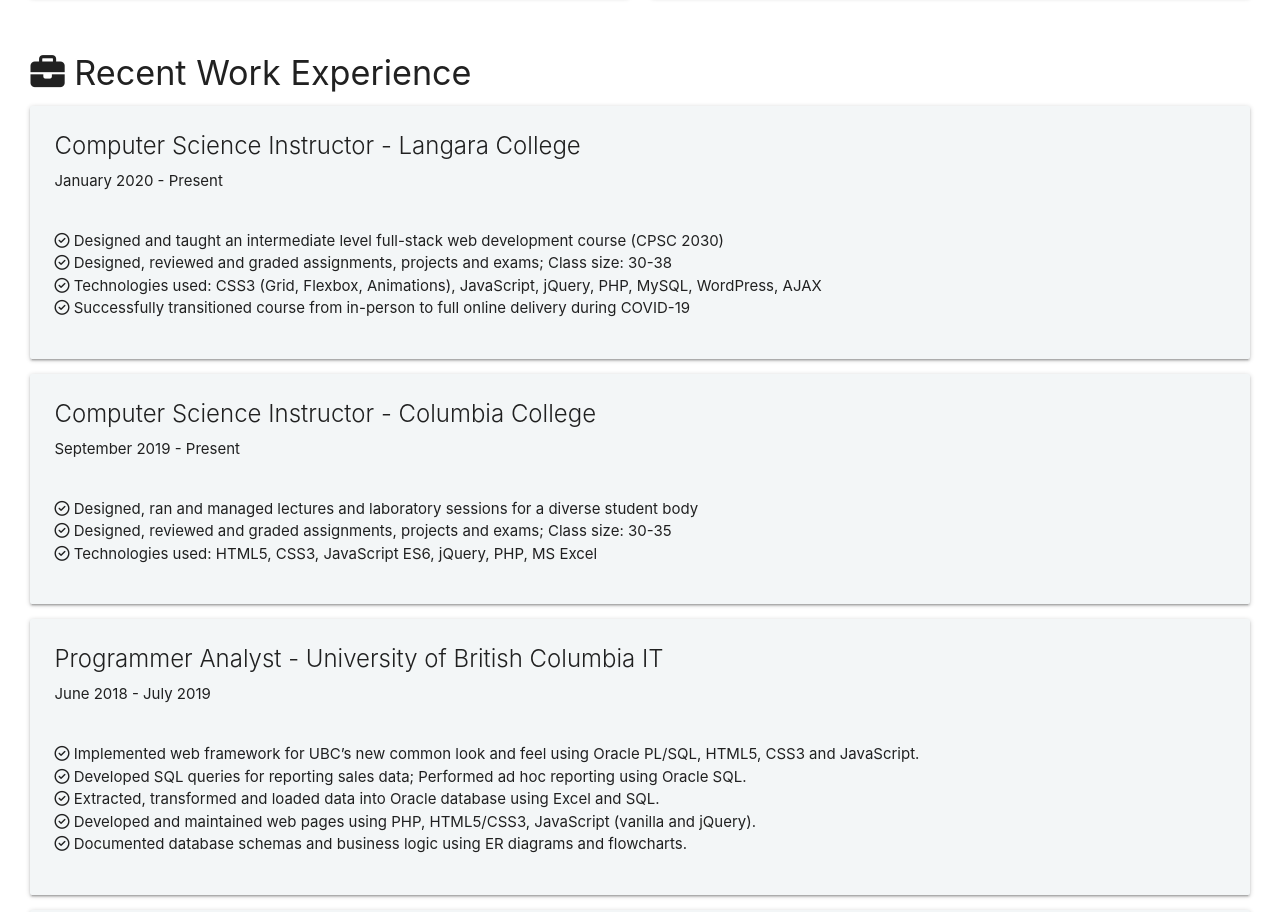
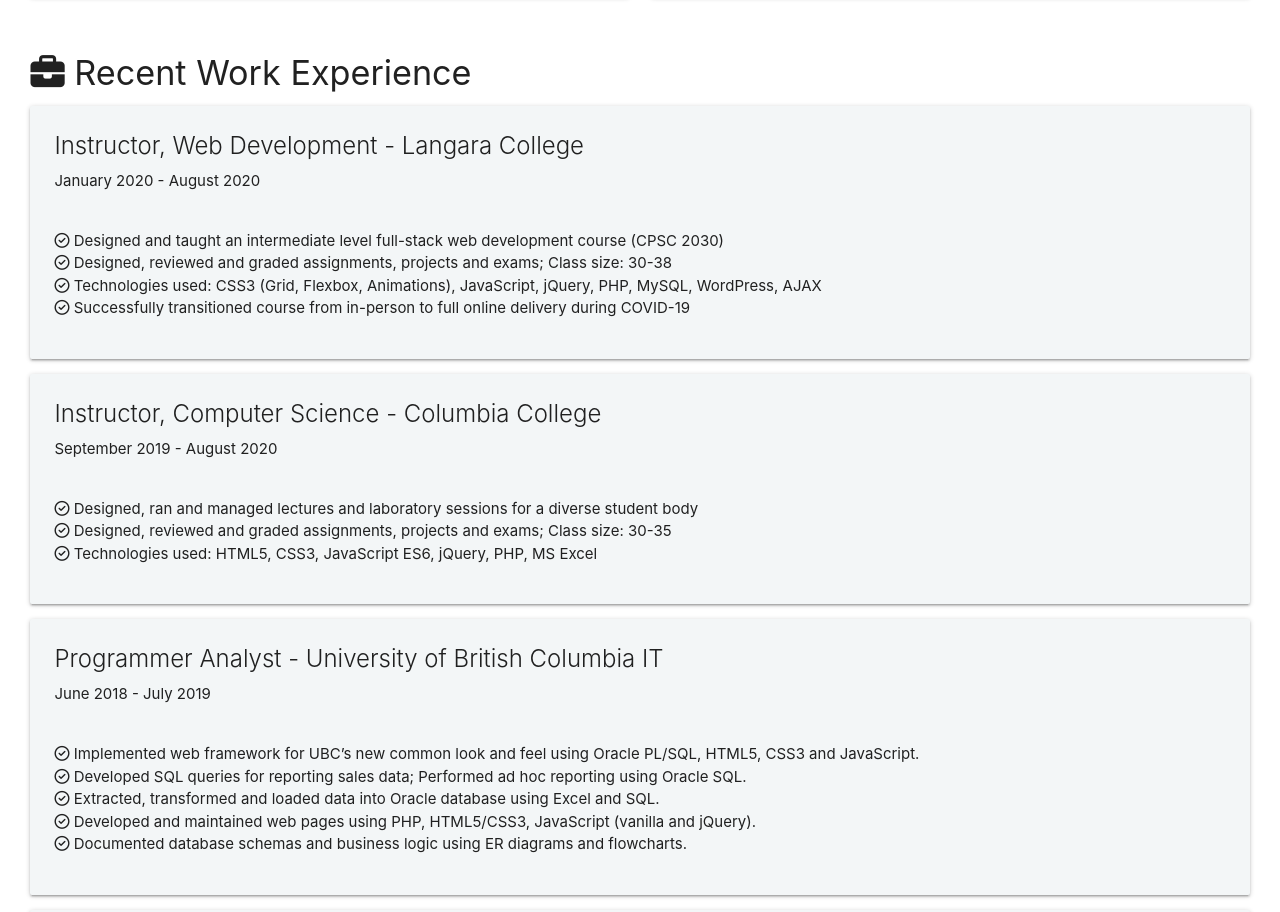
Before and after one commit to adnanreza/personal-site, a React (Create React App) app: page /Resume in a window 1280 px wide. Shown: the part 902-1814 px from the top of the page. Built offline with nearby package versions, Linux system fonts and the light colour scheme; the HTML template or start-up script is replaced by a standard one.

Commit message:
Updated Resume and Teaching pages for CC and LC

```diff
--- a/src/components/pages/Resume.js
+++ b/src/components/pages/Resume.js
@@ -186,14 +186,14 @@ const Resume = (props) => {
               Recent Work Experience
             </h4>
             <ResumeBlock
-              heading='Computer Science Instructor - Langara College'
-              subheading='January 2020 - Present'
+              heading='Instructor, Web Development - Langara College'
+              subheading='January 2020 - August 2020'
               body={accomplishmentsLC}
               list={true}
             ></ResumeBlock>
             <ResumeBlock
-              heading='Computer Science Instructor - Columbia College'
-              subheading='September 2019 - Present'
+              heading='Instructor, Computer Science - Columbia College'
+              subheading='September 2019 - August 2020'
               body={accomplishmentsCC}
               list={true}
             ></ResumeBlock>
--- a/src/components/pages/Teaching.js
+++ b/src/components/pages/Teaching.js
@@ -55,15 +55,15 @@ const Teaching = () => {
             </h4>
 
             <ResumeBlock
-              heading='Computer Science Instructor - Langara College'
-              subheading='January 2020 - Present'
+              heading='Instructor, Web Development - Langara College'
+              subheading='January 2020 - August 2020'
               body={accomplishmentsLC}
               list={true}
             ></ResumeBlock>
 
             <ResumeBlock
-              heading='Computer Science Instructor - Columbia College'
-              subheading='September 2019 - Present'
+              heading='Instructor, Computer Science - Columbia College'
+              subheading='September 2019 - August 2020'
               body={accomplishmentsCC}
               list={true}
             ></ResumeBlock>
```
